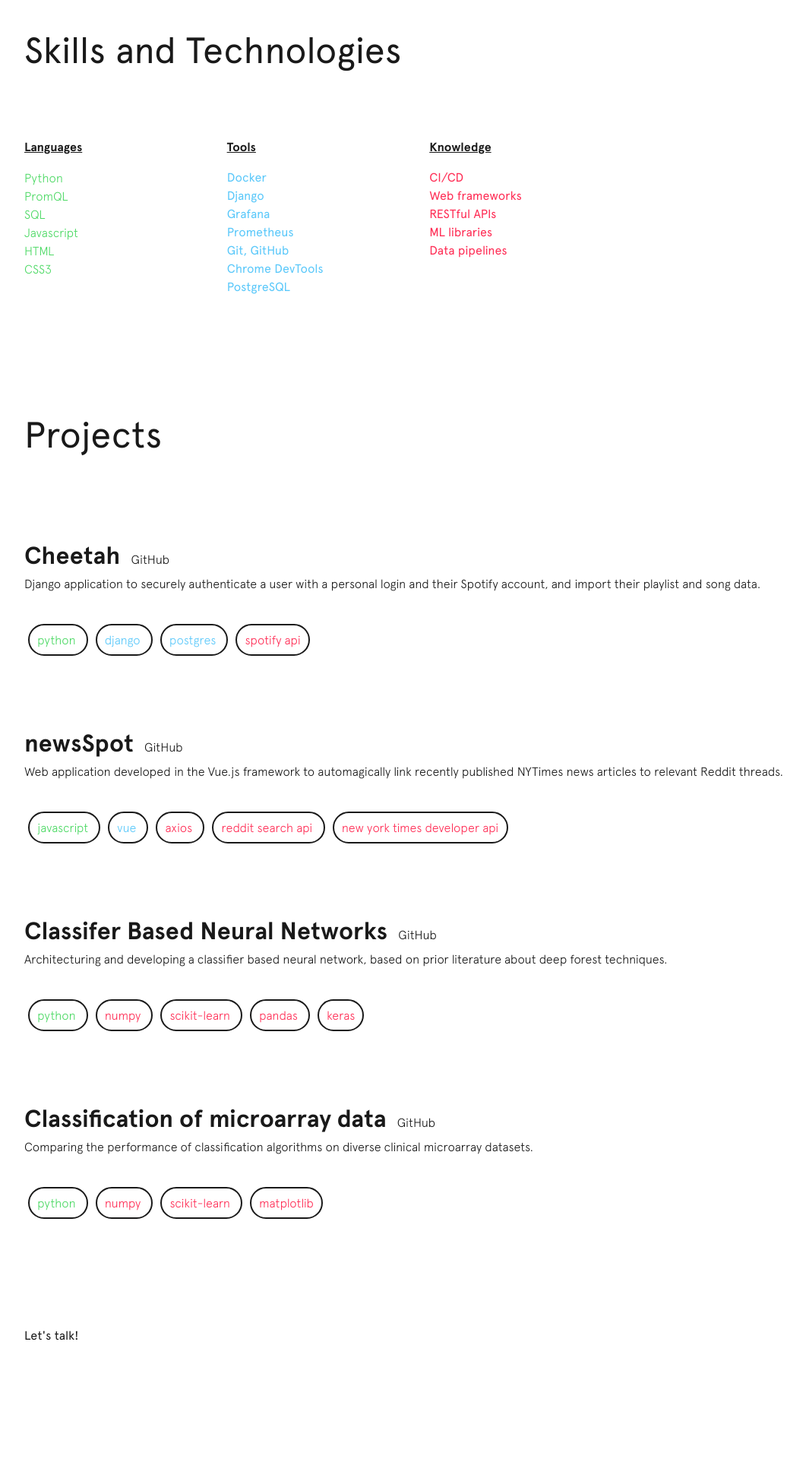
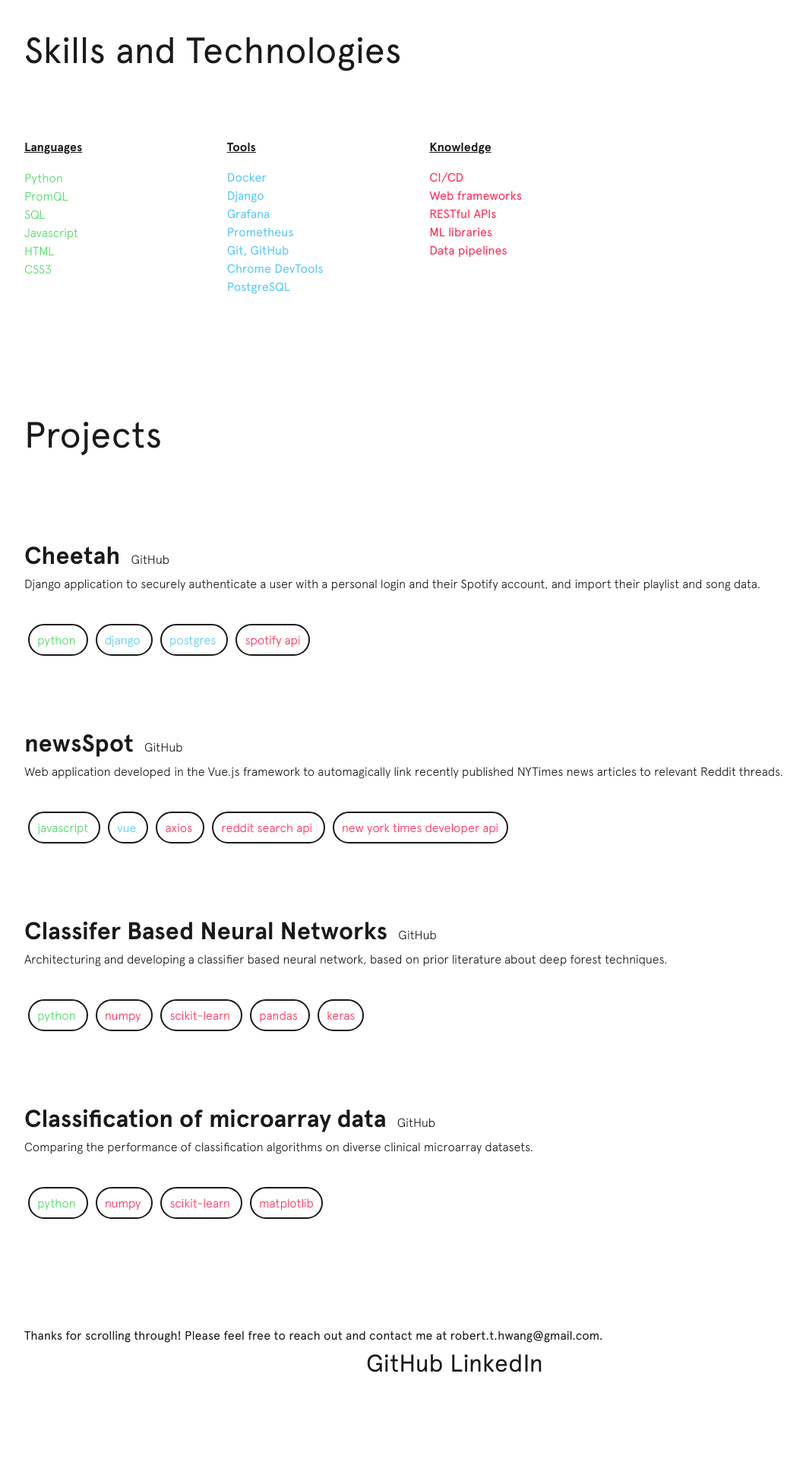
Before and after one commit to rhwang10/rhwang10.github.io, a Jekyll site: the page built from index.html, in a window 1280 px wide. Shown: the part 2090-4010 px from the top of the page at 76% size, without its empty margins (76-1137 px from the left). Built offline with Jekyll 4.4.1, drawn with Linux system fonts in a browser that asks for light colours.

Commit message:
Add footer

```diff
--- /dev/null
+++ b/_data/links.yml
@@ -0,0 +1,4 @@
+- name: GitHub
+  url: https://github.com/rhwang10
+- name: LinkedIn
+  url: https://www.linkedin.com/in/robert-hwang-2956b311b
--- a/_includes/footer.html
+++ b/_includes/footer.html
@@ -1,5 +1,18 @@
 <footer class="footer">
   <div class="footer__contact">
-    <span>Let's talk!</span>
+    <span>Thanks for scrolling through! Please feel free to reach out and contact me at
+      <a href="mailto:robert.t.hwang@gmail.com">
+        <span>robert.t.hwang@gmail.com.</span>
+      </a>
+    </span>
+    <div class="contact_total">
+      {% for contact in site.data.links %}
+      <div class="footer_contact_details">
+        <a href="{{ contact.url }}">
+          <span>{{ contact.name }}</span>
+        </a>
+      </div>
+      {% endfor %}
+    </div>
   </div>
 </footer>
--- a/css/main.css
+++ b/css/main.css
@@ -80,8 +80,16 @@ a {
   transition: border 500ms ease;
 }
 
+.nightmode a {
+  border-bottom: 2px solid rgba(255,255,255,0);
+}
+
 a:hover {
   border-bottom: 2px solid rgba(25,25,25,1);
+}
+
+.nightmode a:hover {
+  border-bottom: 2px solid rgba(255,255,255,1);
 }
 
 .emoji {
@@ -438,5 +446,15 @@ section.projects .projects__total .project__details li.item_knowledge {
 footer {
   margin-top: 150px;
   margin-left: 100px;
-  margin-bottom: 150px;
+  margin-bottom: 100px;
 }
+
+footer .footer__contact .contact_total {
+  display: inline;
+  margin-left: 450px;
+}
+
+footer .footer__contact .footer_contact_details {
+  display: inline;
+  font-size: 2rem;
+}
```
